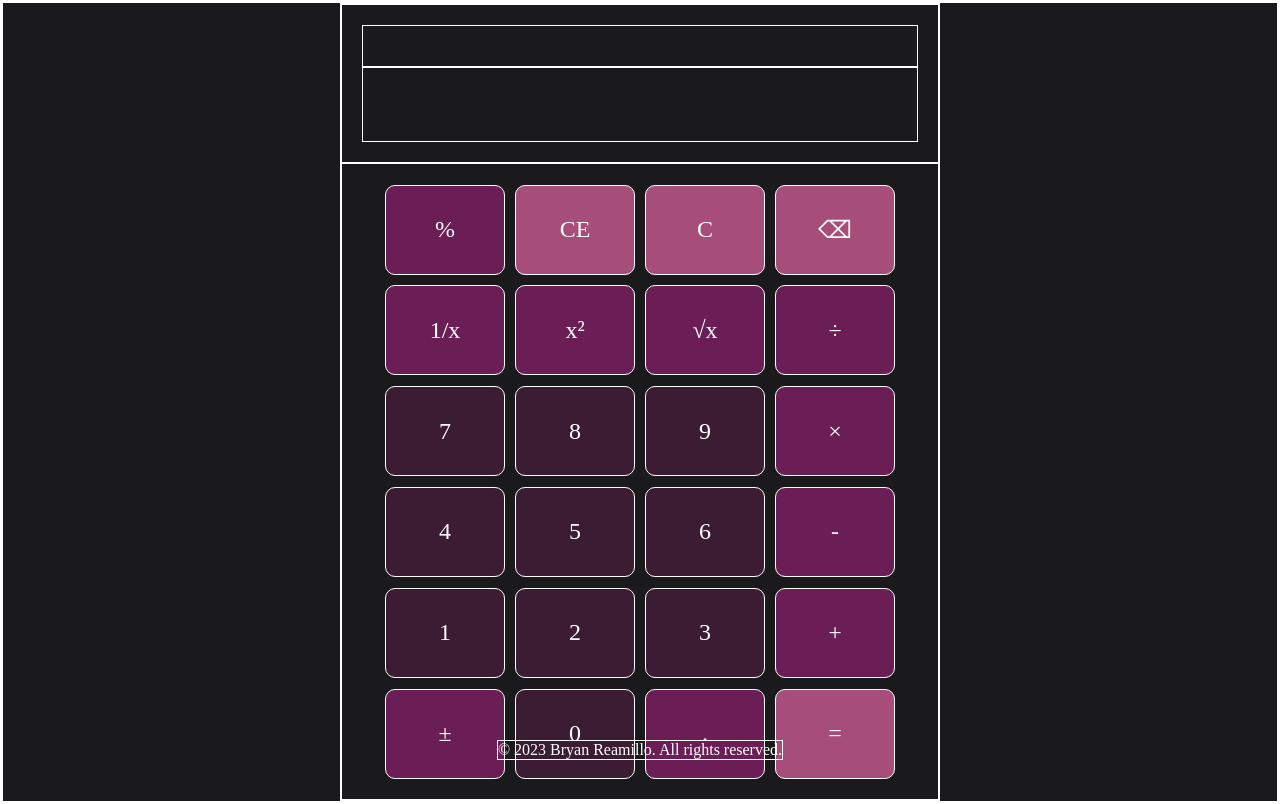
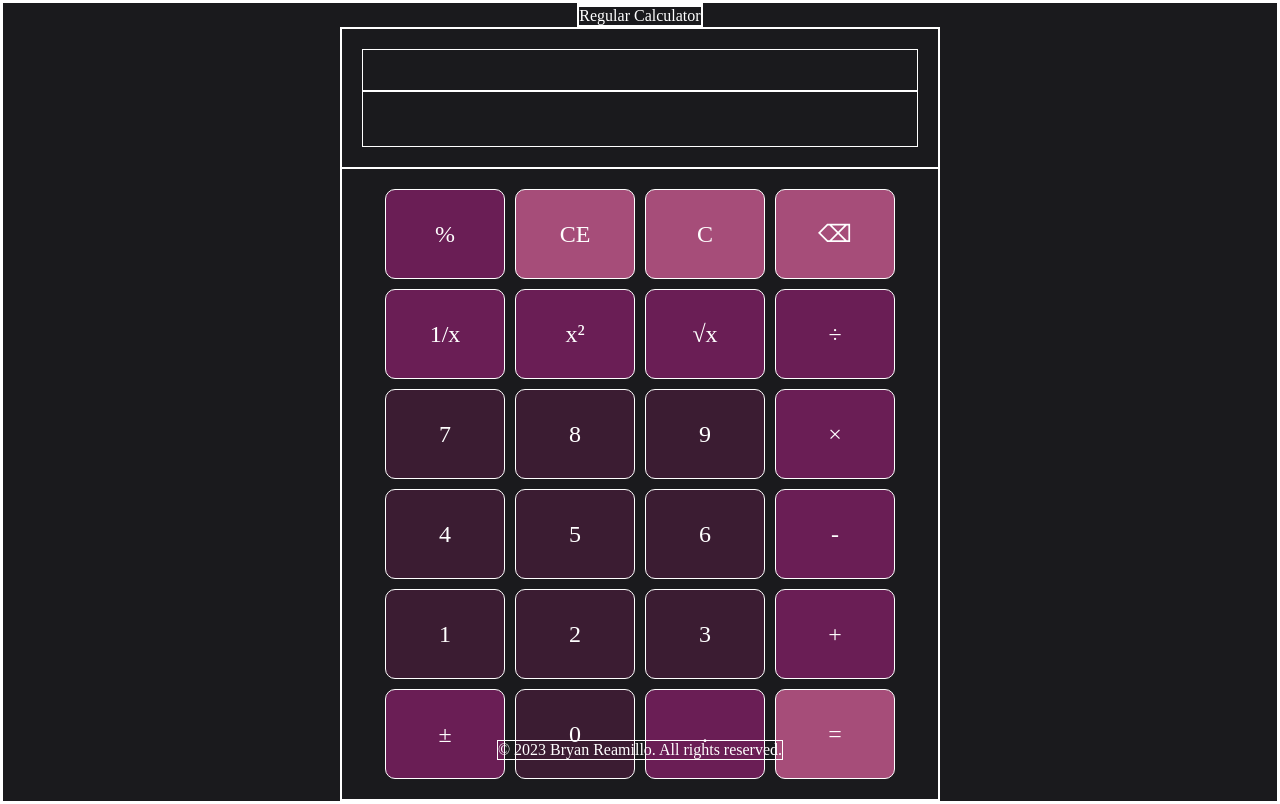
Before and after one commit to Bleu24/calculator, a website: page index.html in a window 1280 px wide. Drawn offline with Linux system fonts and the light colour scheme.

Commit message:
feat: add mode button for regular calculator in index.html

```diff
--- a/index.html
+++ b/index.html
@@ -9,6 +9,10 @@
 </head>
 <body>
     <div class="page">
+      <div class="mode-button" data-mode="true">
+        <div class="mode-button__icon"> </div>
+        <div class="mode-button__text">Regular Calculator</div>
+      </div>
         <div class="calculator">
             <div class="calculator__screen">
               <div class="calculator__screen-mini"></div>
```
